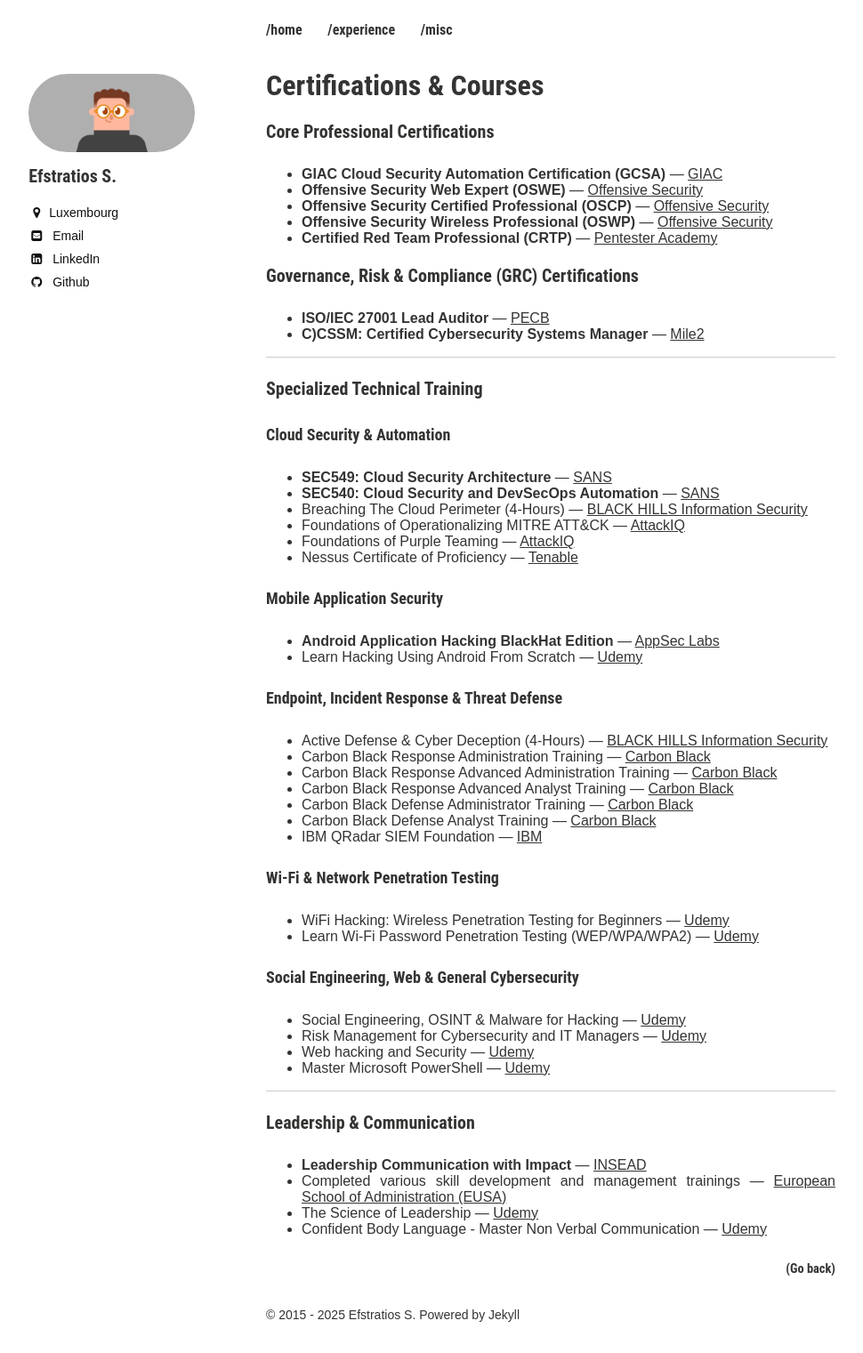
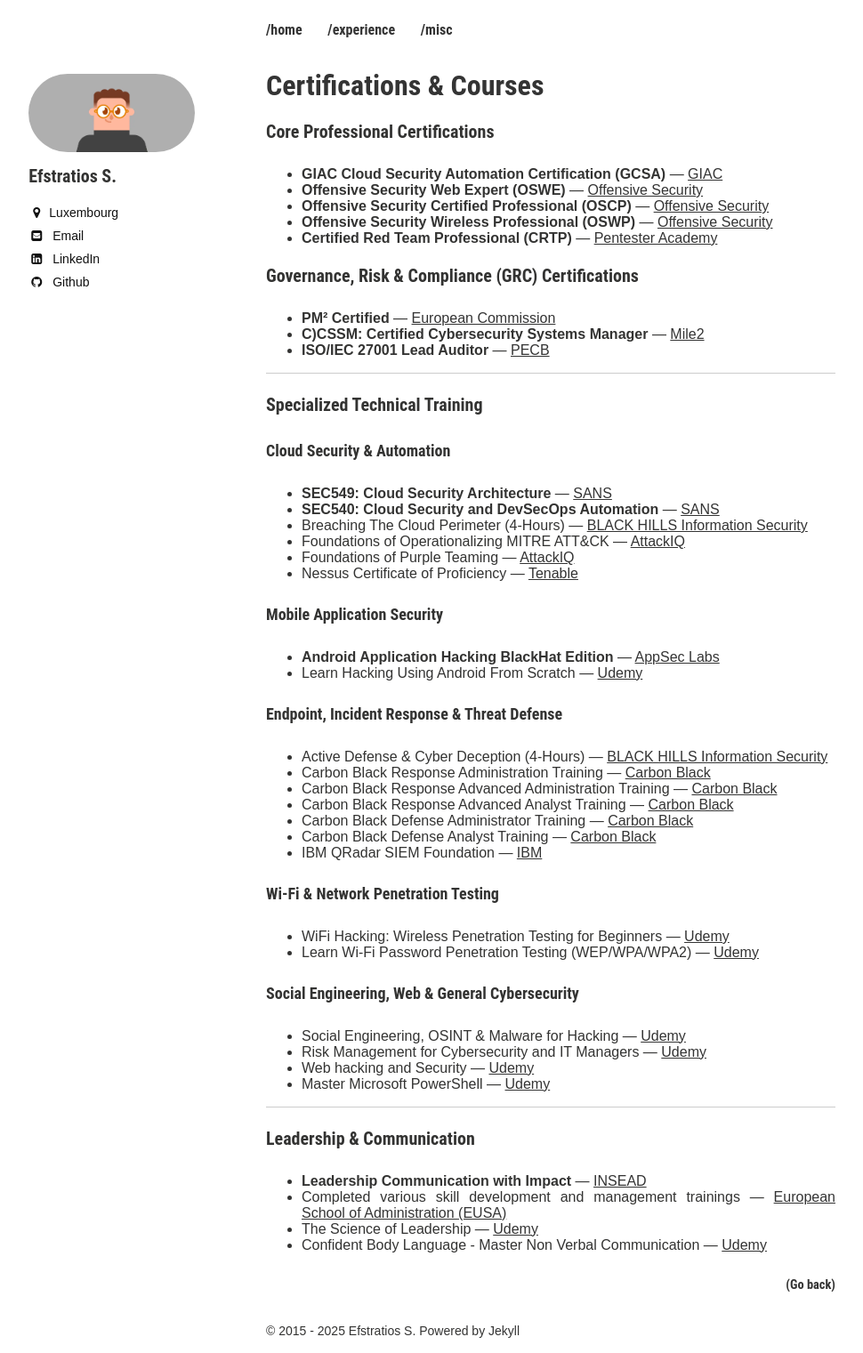
Before and after one commit to efstratios/efstratios.github.io, a Jekyll site: the page built from certs/index.md, in a window 1280 px wide. Shown: the whole page at 89% size, without its empty margins (21-991 px from the left). Built offline with Jekyll 4.4.1, drawn with Linux system fonts in a browser that asks for light colours.

Commit message:
added pm^2 cert

```diff
--- a/certs/index.md
+++ b/certs/index.md
@@ -15,8 +15,9 @@
 
 ### Governance, Risk & Compliance (GRC) Certifications
 
+* **PM² Certified** — [European Commission](https://pm2.europa.eu/index_en){:target="_blank" rel="noopener"}
+* **C)CSSM: Certified Cybersecurity Systems Manager** — [Mile2](https://mile2.com/ccssm-outline/){:target="_blank" rel="noopener"}
 * **ISO/IEC 27001 Lead Auditor** — [PECB](https://pecb.com/en/education-and-certification-for-individuals/iso-iec-27001/iso-iec-27001-lead-auditor){:target="_blank" rel="noopener"}
-* **C)CSSM: Certified Cybersecurity Systems Manager** — [Mile2](https://mile2.com/ccssm-outline/){:target="_blank" rel="noopener"}
 
 ---
 
```
